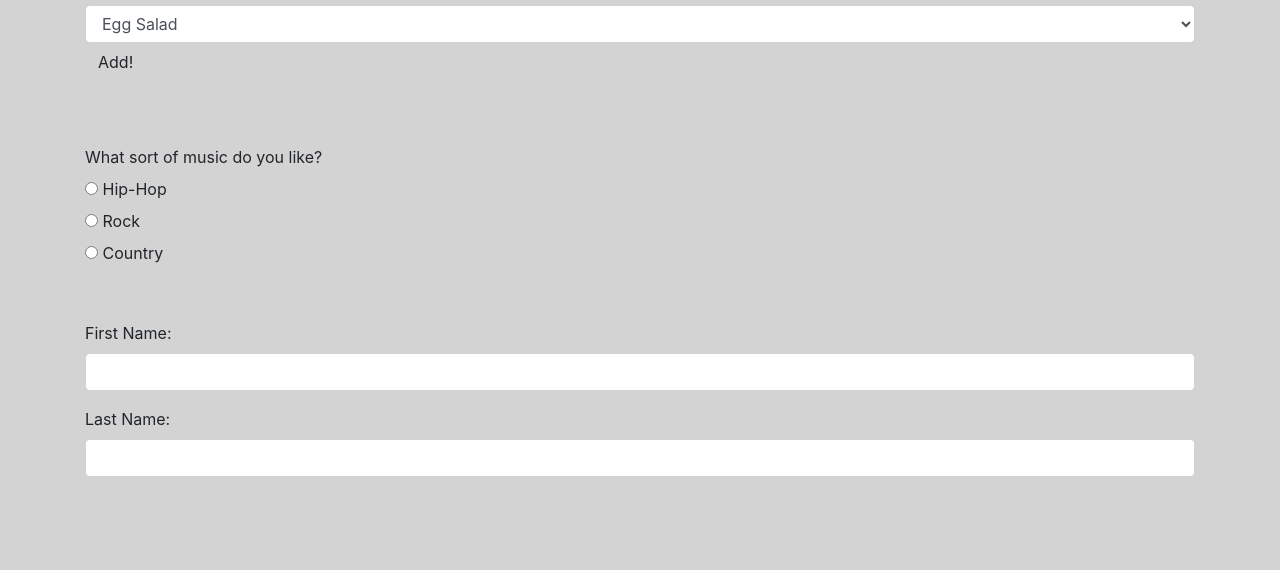
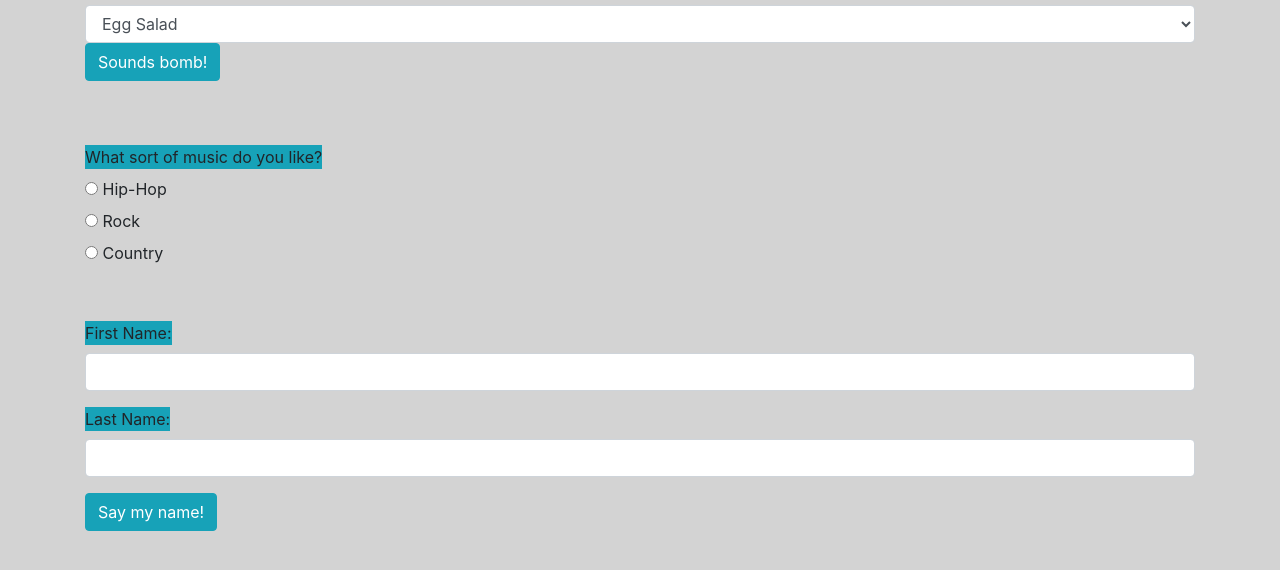
Before and after one commit to ShonBurgundy/Survery-Page, a plain HTML site: page index.html in a window 1280 px wide. Shown: the part 108-678 px from the top of the page. Drawn offline with nearby package versions, Linux system fonts and the light colour scheme.

Commit message:
Create form id for form withfirst and last name

```diff
--- a/index.html
+++ b/index.html
@@ -14,20 +14,20 @@
       <h1>Survey Page</h1>
       <br>
     <form action="" id="formOne">
-      <label for="sandwich">What sort of sandwich would you like?</label>
+      <label for="sandwich" class="bg-info">What sort of sandwich would you like?</label>
       <select class="form-control" id="sandwichInput">
         <option>Egg Salad</option>
         <option>Tuna Salad</option>
         <option>Chicken Salad</option>
         <option>Salad Salad</option>
       </select>
-      <button type="submit" class="btn">Add!</button>
+      <button type="submit" class="btn btn-info">Sounds bomb!</button>
     </form>
     <div id="ouptut">
      <p> <span class="sandwichOuput"></span> </p>
     </div>
-  <br></br>
-    <label>What sort of music do you like?</label>
+    <br></br>
+    <label class="bg-info">What sort of music do you like?</label>
     <div class="radio">
       <label>
         <input type="radio" name="music" value="hiphop">
@@ -47,17 +47,18 @@
       </label>
     </div>
   <br></br>
-    <form>
+    <form id="formFullName">
       <div class="form-group">
-        <label for="fname">First Name:</label>
+        <label for="fname" class="bg-info">First Name:</label>
         <input id="fname" class="form-control" type="text">
       </div>
       <div class="form-group">
-        <label for="lname">Last Name:</label>
+        <label for="lname" class="bg-info">Last Name:</label>
         <input id="lname" class="form-control" type="text">
       </div>
+      <button type="submit" class="btn btn-info">Say my name!</button>
+
     </form>
-
 
 
   </div>
```
